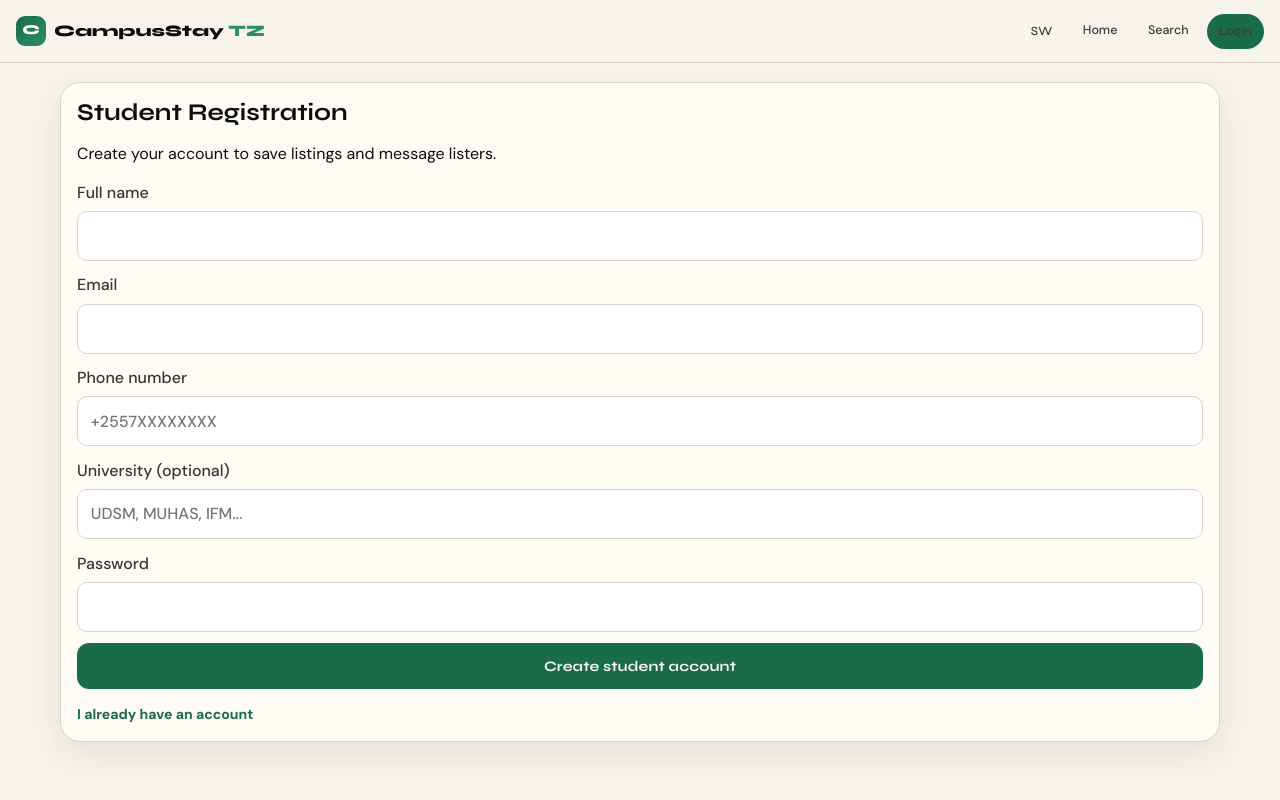
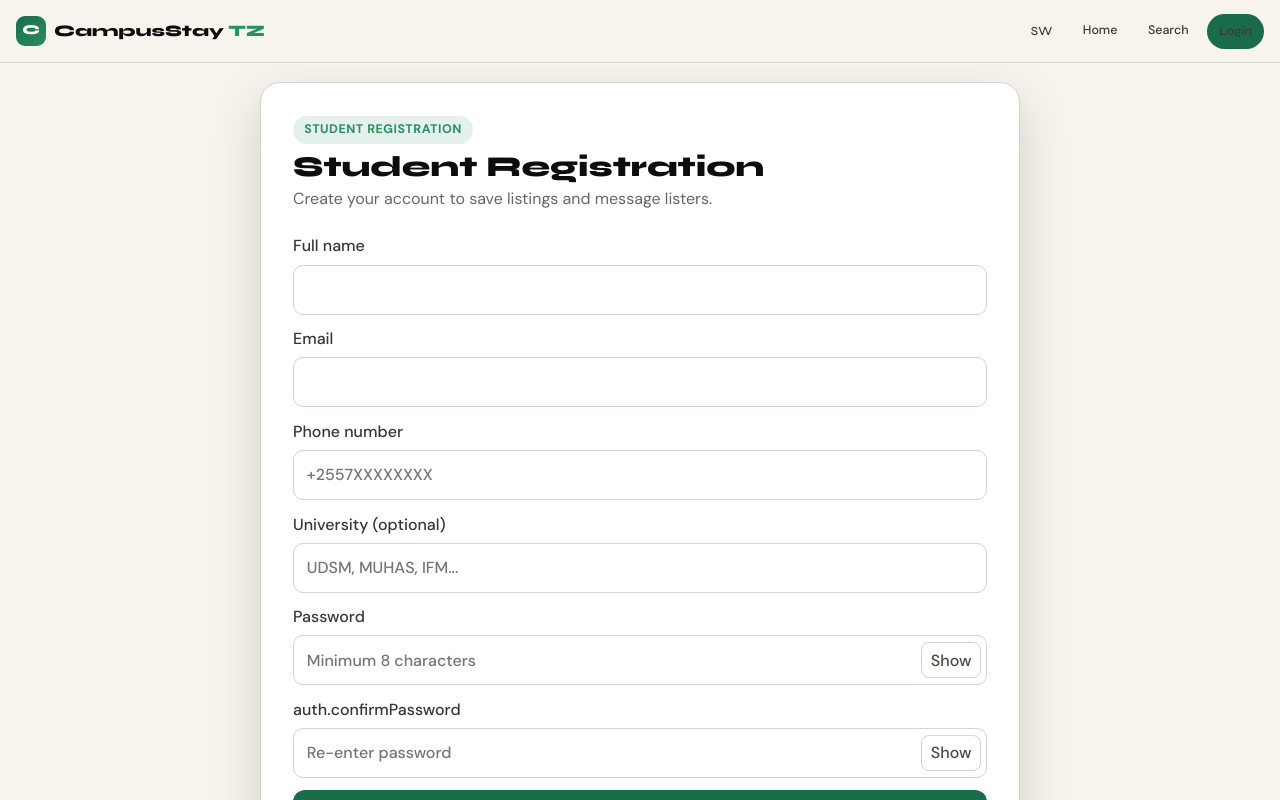
Before and after one commit to sker101/housings, a React (Vite) app in the folder frontend/: page /register/student in a window 1280 px wide. Shown: the top 800 px of the page. Built offline with nearby package versions, Linux system fonts and the light colour scheme; no server answers; the database is empty.

Commit message:
Student signup: add confirm password + show/hide toggle and refreshed card styling

```diff
--- a/frontend/src/pages/RegisterStudentPage.tsx
+++ b/frontend/src/pages/RegisterStudentPage.tsx
@@ -13,13 +13,26 @@ export default function RegisterStudentPage() {
     email: '',
     phone: '',
     university: '',
-    password: ''
+    password: '',
+    confirmPassword: ''
   });
   const [error, setError] = useState('');
+  const [showPassword, setShowPassword] = useState(false);
+  const [showConfirmPassword, setShowConfirmPassword] = useState(false);
 
   const onSubmit = async (event) => {
     event.preventDefault();
     setError('');
+
+    if (formData.password !== formData.confirmPassword) {
+      setError('Passwords must match.');
+      return;
+    }
+
+    if (formData.password.length < 8) {
+      setError('Password must be at least 8 characters.');
+      return;
+    }
 
     try {
       await registerStudent({ ...formData, preferredLanguage: i18n.language });
@@ -30,10 +43,42 @@ export default function RegisterStudentPage() {
   };
 
   return (
-    <div className="container section auth-page">
-      <section className="card auth-form-card">
-        <h1>{t('auth.studentRegTitle')}</h1>
-        <p>{t('auth.studentRegSubtitle')}</p>
+    <div className="container section auth-page" style={{ display: 'flex', justifyContent: 'center' }}>
+      <section
+        className="card auth-form-card"
+        style={{
+          maxWidth: 760,
+          width: '100%',
+          padding: '2rem',
+          borderRadius: 20,
+          boxShadow: '0 18px 48px rgba(25, 45, 32, 0.18)',
+          border: '1px solid var(--border)',
+          background: '#fff'
+        }}
+      >
+        <div style={{ marginBottom: '0.5rem' }}>
+          <p
+            style={{
+              display: 'inline-flex',
+              alignItems: 'center',
+              gap: '0.4rem',
+              padding: '0.25rem 0.7rem',
+              borderRadius: 999,
+              background: 'rgba(42,143,99,0.12)',
+              color: '#2a8f63',
+              fontWeight: 700,
+              fontSize: '0.78rem',
+              letterSpacing: '0.04em',
+              textTransform: 'uppercase'
+            }}
+          >
+            {t('auth.studentRegTitle')}
+          </p>
+          <h1 style={{ margin: '0.35rem 0 0.2rem', fontSize: '1.8rem', fontWeight: 800 }}>
+            {t('auth.studentRegTitle')}
+          </h1>
+          <p style={{ color: 'var(--mid)', margin: 0 }}>{t('auth.studentRegSubtitle')}</p>
+        </div>
 
         {error ? <p className="error-text">{error}</p> : null}
 
@@ -86,15 +131,48 @@ export default function RegisterStudentPage() {
 
           <label>
             {t('auth.password')}
+            <div className="password-field">
               <input
-              type="password"
+                type={showPassword ? 'text' : 'password'}
                 minLength={8}
                 required
                 value={formData.password}
                 onChange={(event) =>
                   setFormData((prev) => ({ ...prev, password: event.target.value }))
                 }
+                placeholder="Minimum 8 characters"
               />
+              <button
+                type="button"
+                className="password-toggle"
+                onClick={() => setShowPassword((prev) => !prev)}
+              >
+                {showPassword ? t('auth.hide') : t('auth.show')}
+              </button>
+            </div>
+          </label>
+
+          <label>
+            {t('auth.confirmPassword') || 'Confirm password'}
+            <div className="password-field">
+              <input
+                type={showConfirmPassword ? 'text' : 'password'}
+                minLength={8}
+                required
+                value={formData.confirmPassword}
+                onChange={(event) =>
+                  setFormData((prev) => ({ ...prev, confirmPassword: event.target.value }))
+                }
+                placeholder="Re-enter password"
+              />
+              <button
+                type="button"
+                className="password-toggle"
+                onClick={() => setShowConfirmPassword((prev) => !prev)}
+              >
+                {showConfirmPassword ? t('auth.hide') : t('auth.show')}
+              </button>
+            </div>
           </label>
 
           <button className="btn" type="submit" disabled={loading}>
```
Lines whose indentation alone changed are shown as unchanged.
